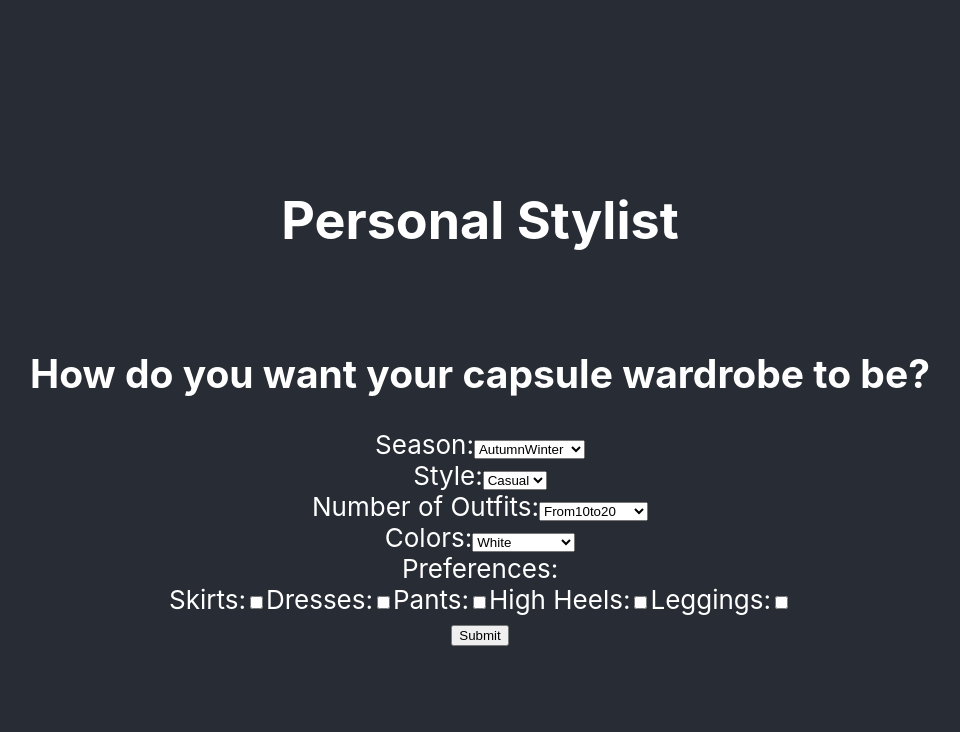
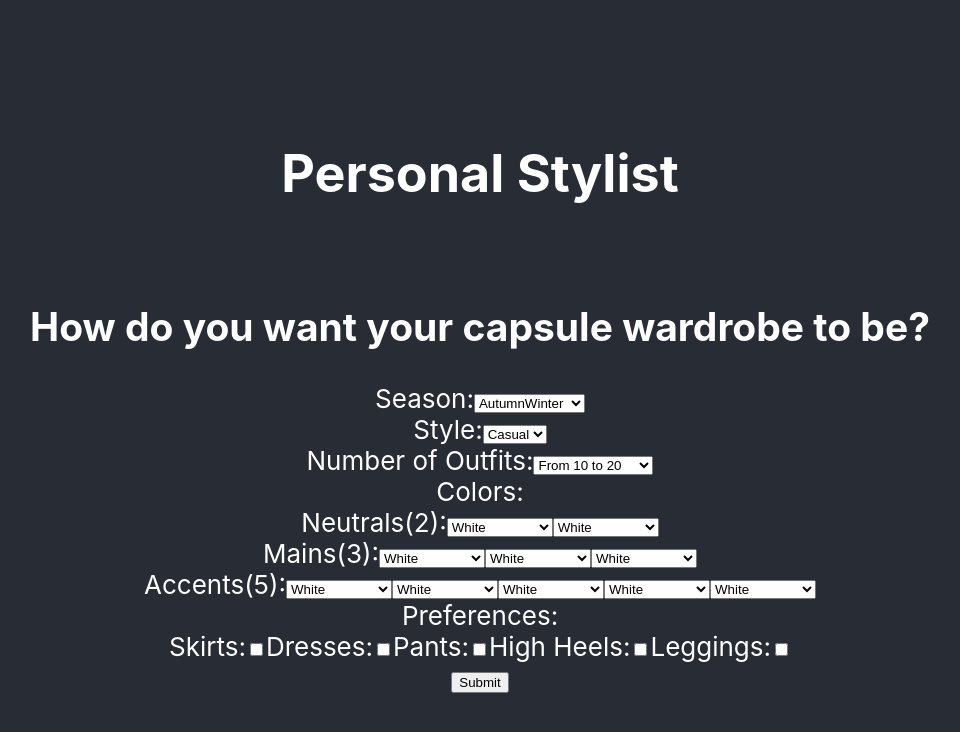
Before and after one commit to Lzduque/personal-stylist, a React (Create React App) app: page / in a window 1280 px wide. Shown: the top 732 px of the page, without its empty margins (160-1120 px from the left). Built offline with nearby package versions, Linux system fonts and the light colour scheme.

Commit message:
refactor buttons to map arrays

```diff
--- a/src/CapsuleForm.tsx
+++ b/src/CapsuleForm.tsx
@@ -1,4 +1,45 @@
 import React from 'react';
+
+enum NumberOfOutfits {
+  From10to20 = "From 10 to 20",
+  From21to30 = "From 21 to 30",
+  From31to40 = "From 31 to 40",
+  From41to50 = "From 41 to 50",
+  From51to60 = "From 51 to 60",
+  From61to70 = "From 61 to 70",
+  From71to80 = "From 71 to 80",
+  From81to90 = "From 81 to 90",
+  From91to100 = "From 91 to 100",
+  From101to110 = "From 101 to 110",
+  From111to120 = "From 111 to 120",
+  From121to130 = "From 121 to 130",
+  From131to140 = "From 131 to 140",
+  From141to150 = "From 141 to 150",
+  From151to160 = "From 151 to 160"
+}
+
+enum Colors {
+  White = "White",
+  OffWhite = "Off-White",
+  Beige = "Beige",
+  Brown = "Brown",
+  Black = "Black",
+  Navy = "Navy",
+  Blue = "Blue",
+  LightBlue = "Light Blue",
+  DarkGreen = "Dark Green",
+  LightGreen = "Light Green",
+  DarkYellow = "Dark Yellow",
+  LightYellow = "Light Yellow",
+  DarkPink = "Dark Pink",
+  LightPink = "Light Pink",
+  DarkRed = "Dark Red",
+  LightRed = "Light Red",
+  DarkOrgange = "Dark Organge",
+  LightOrange = "Light Orange",
+  DarkPurple = "Dark Purple",
+  LightPurple = "Light Purple"
+}
 
 export class CapsuleForm extends React.Component<{}, {}> {
   constructor(props: {}) {
@@ -16,7 +57,7 @@ export class CapsuleForm extends React.Component<{}, {}> {
               <option value="SpringSummer">SpringSummer</option>
             </select>
           </label>
-          <br/>
+          <br />
           <label>
             Style:
             <select name="style" >
@@ -28,47 +69,79 @@ export class CapsuleForm extends React.Component<{}, {}> {
           <label>
             Number of Outfits:
             <select name="numberOfOutfits" >
-              <option value="From10to20">From10to20</option>
-              <option value="From21to30">From21to30</option>
-              <option value="From31to40">From31to40</option>
-              <option value="From41to50">From41to50</option>
-              <option value="From51to60">From51to60</option>
-              <option value="From61to70">From61to70</option>
-              <option value="From71to80">From71to80</option>
-              <option value="From81to90">From81to90</option>
-              <option value="From91to100">From91to100</option>
-              <option value="From101to110">From101to110</option>
-              <option value="From111to120">From111to120</option>
-              <option value="From121to130">From121to130</option>
-              <option value="From131to140">From131to140</option>
-              <option value="From141to150">From141to150</option>
-              <option value="From151to160">From151to160</option>
+              {Object.keys(NumberOfOutfits).map((k) =>
+                <option value={k}>{NumberOfOutfits[k as keyof typeof NumberOfOutfits]}</option>
+              )}
             </select>
           </label>
           <br />
           <label>
             Colors:
+            <br />
+            Neutrals(2):
             <select name="colors" >
-              <option value="White">White</option>
-              <option value="OffWhite">OffWhite</option>
-              <option value="Beige">Beige</option>
-              <option value="Brown">Brown</option>
-              <option value="Black">Black</option>
-              <option value="Navy">Navy</option>
-              <option value="Blue">Blue</option>
-              <option value="LightBlue">LightBlue</option>
-              <option value="DarkGreen">DarkGreen</option>
-              <option value="LightGreen">LightGreen</option>
-              <option value="DarkYellow">DarkYellow</option>
-              <option value="LightYellow">LightYellow</option>
-              <option value="DarkPink">DarkPink</option>
-              <option value="LightPink">LightPink</option>
-              <option value="DarkRed">DarkRed</option>
-              <option value="LightRed">LightRed</option>
-              <option value="DarkOrgange">DarkOrgange</option>
-              <option value="LightOrange">LightOrange</option>
-              <option value="DarkPurple">DarkPurple</option>
-              <option value="LightPurple">LightPurple</option>
+              {Object.keys(Colors).map(
+                (k) =>
+                  <option value={k}>{Colors[k as keyof typeof Colors]}</option>
+              )}
+            </select>
+            <select name="colors" >
+              {Object.keys(Colors).map(
+                (k) =>
+                  <option value={k}>{Colors[k as keyof typeof Colors]}</option>
+              )}
+            </select>
+            <br />
+            Mains(3):
+            <select name="colors" >
+              {Object.keys(Colors).map(
+                (k) =>
+                  <option value={k}>{Colors[k as keyof typeof Colors]}</option>
+              )}
+            </select>
+            <select name="colors" >
+              {Object.keys(Colors).map(
+                (k) =>
+                  <option value={k}>{Colors[k as keyof typeof Colors]}</option>
+              )}
+            </select>
+            <select name="colors" >
+              {Object.keys(Colors).map(
+                (k) =>
+                  <option value={k}>{Colors[k as keyof typeof Colors]}</option>
+              )}
+            </select>
+            <br />
+            Accents(5):
+            <select name="colors" >
+              {Object.keys(Colors).map(
+                (k) =>
+                  <option value={k}>{Colors[k as keyof typeof Colors]}</option>
+              )}
+            </select>
+            <select name="colors" >
+              {Object.keys(Colors).map(
+                (k) =>
+                  <option value={k}>{Colors[k as keyof typeof Colors]}</option>
+              )}
+            </select>
+            <select name="colors" >
+              {Object.keys(Colors).map(
+                (k) =>
+                  <option value={k}>{Colors[k as keyof typeof Colors]}</option>
+              )}
+            </select>
+            <select name="colors" >
+              {Object.keys(Colors).map(
+                (k) =>
+                  <option value={k}>{Colors[k as keyof typeof Colors]}</option>
+              )}
+            </select>
+            <select name="colors" >
+              {Object.keys(Colors).map(
+                (k) =>
+                  <option value={k}>{Colors[k as keyof typeof Colors]}</option>
+              )}
             </select>
           </label>
           <br />
```
